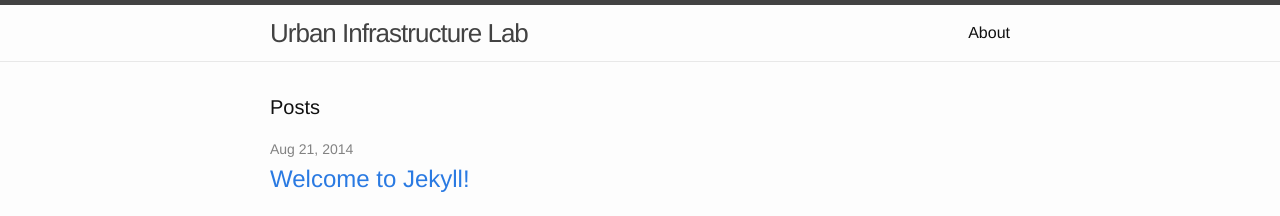
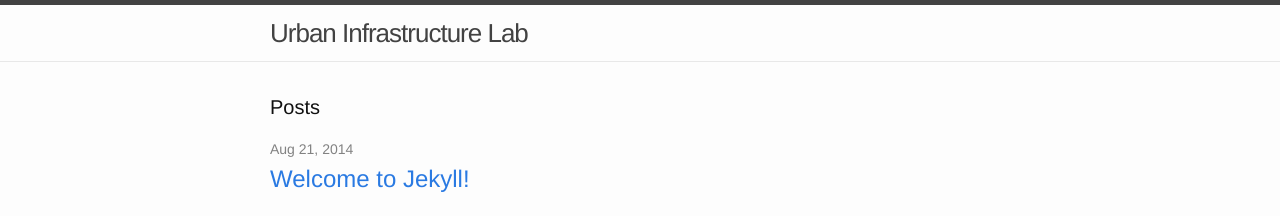
Before and after one commit to urbaninfra/urbaninfra.github.io, a Jekyll site: the page built from index.html, in a window 1280 px wide. Shown: the top 216 px of the page. Built offline with Jekyll 4.4.1, drawn with Linux system fonts in a browser that asks for light colours.

Commit message:
Exclude pages from navbar by default

```diff
--- a/_includes/header.html
+++ b/_includes/header.html
@@ -15,9 +15,11 @@
 
       <div class="trigger">
         {% for page in site.pages %}
-          {% if page.title %}
-          <a class="page-link" href="{{ page.url | prepend: site.baseurl }}">{{ page.title }}</a>
-          {% endif %}
+        {% if page.title %}
+	{% if page.menu == 'main' %}
+	<a class="page-link" href="{{ page.url | prepend: site.baseurl }}">{{ page.title }}</a>
+	{% endif %}
+	{% endif %}
         {% endfor %}
       </div>
     </nav>
```
Also changed, not shown: 1 other file.
